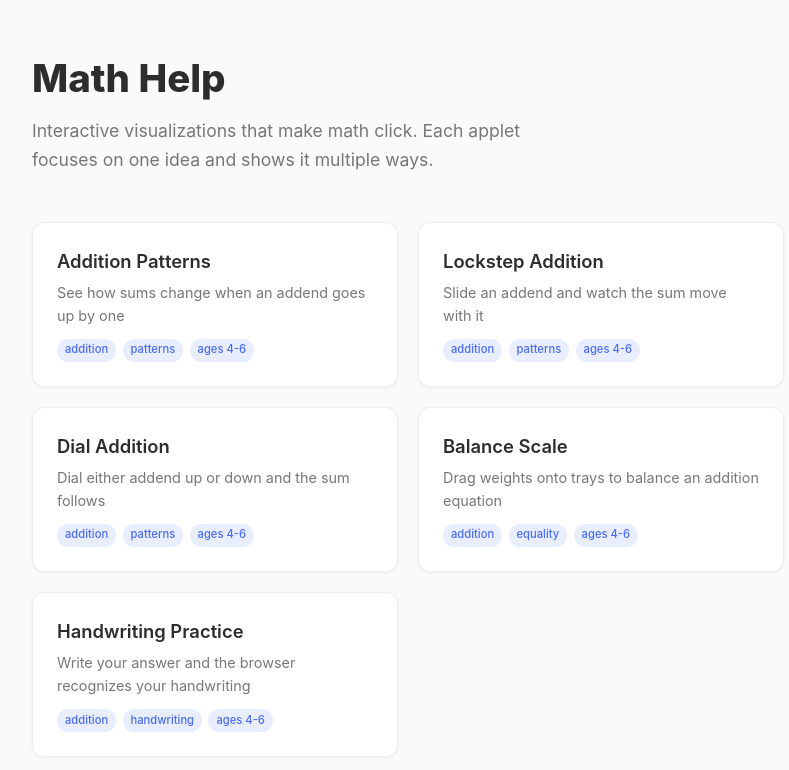
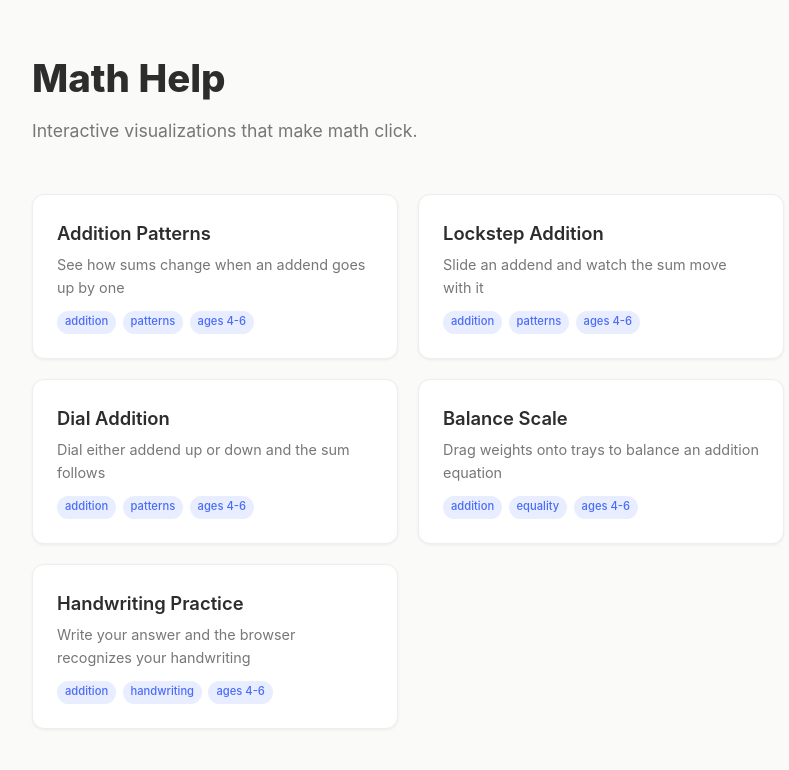
Before and after one commit to manzoid/math-help, a React (Vite) app: page /#/ in a window 1280 px wide. Shown: the top 770 px of the page, without its empty margins (232-1021 px from the left). Built offline with nearby package versions, Linux system fonts and the light colour scheme.

Commit message:
Remove inaccurate tagline about applets showing multiple ways
https://claude.ai/code/session_01WgMMqKCTqP2JsWH8rGQb7A

```diff
--- a/src/pages/Home.jsx
+++ b/src/pages/Home.jsx
@@ -68,7 +68,6 @@ export default function Home() {
         <h1 style={styles.title}>Math Help</h1>
         <p style={styles.description}>
           Interactive visualizations that make math click.
-          Each applet focuses on one idea and shows it multiple ways.
         </p>
       </header>
 
```
